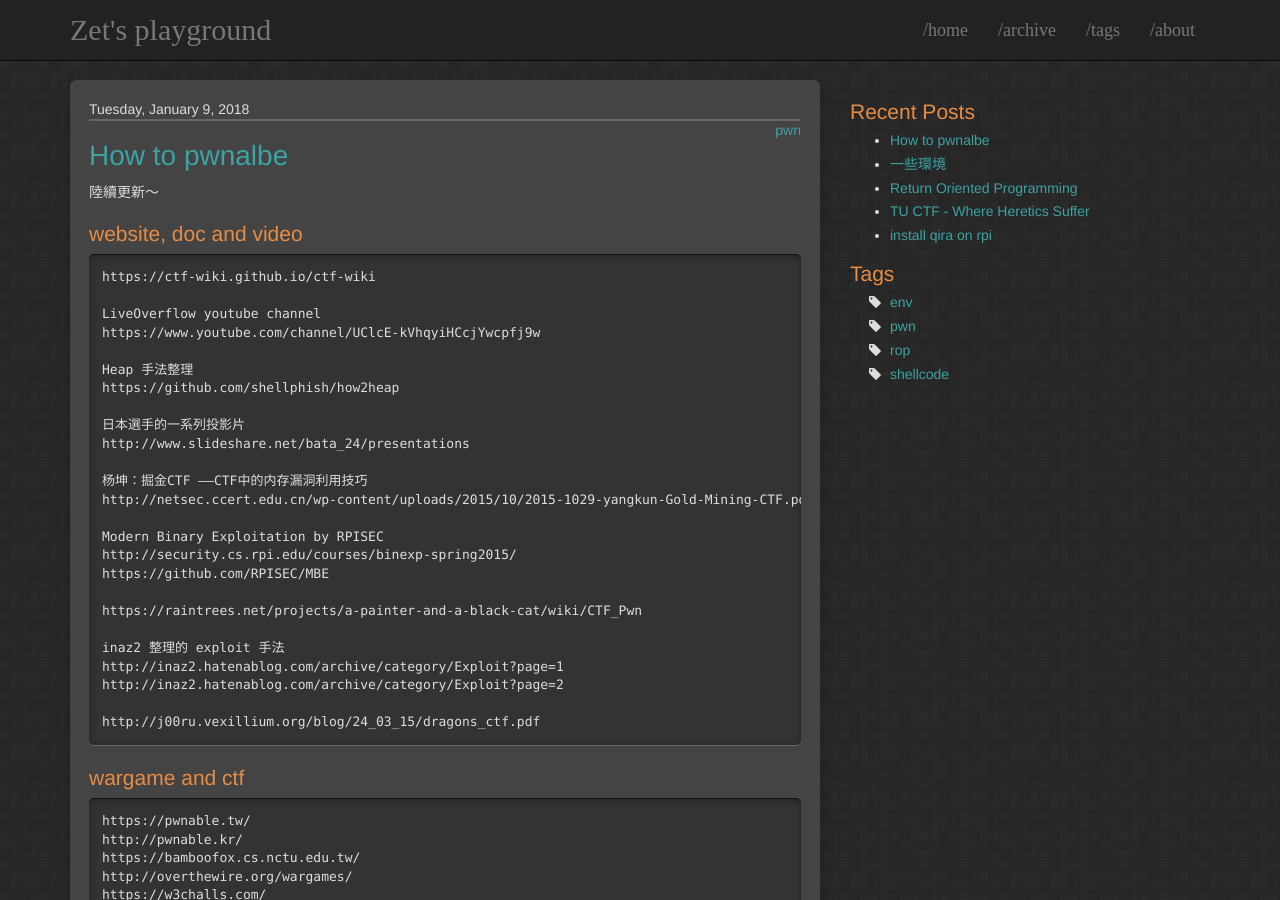
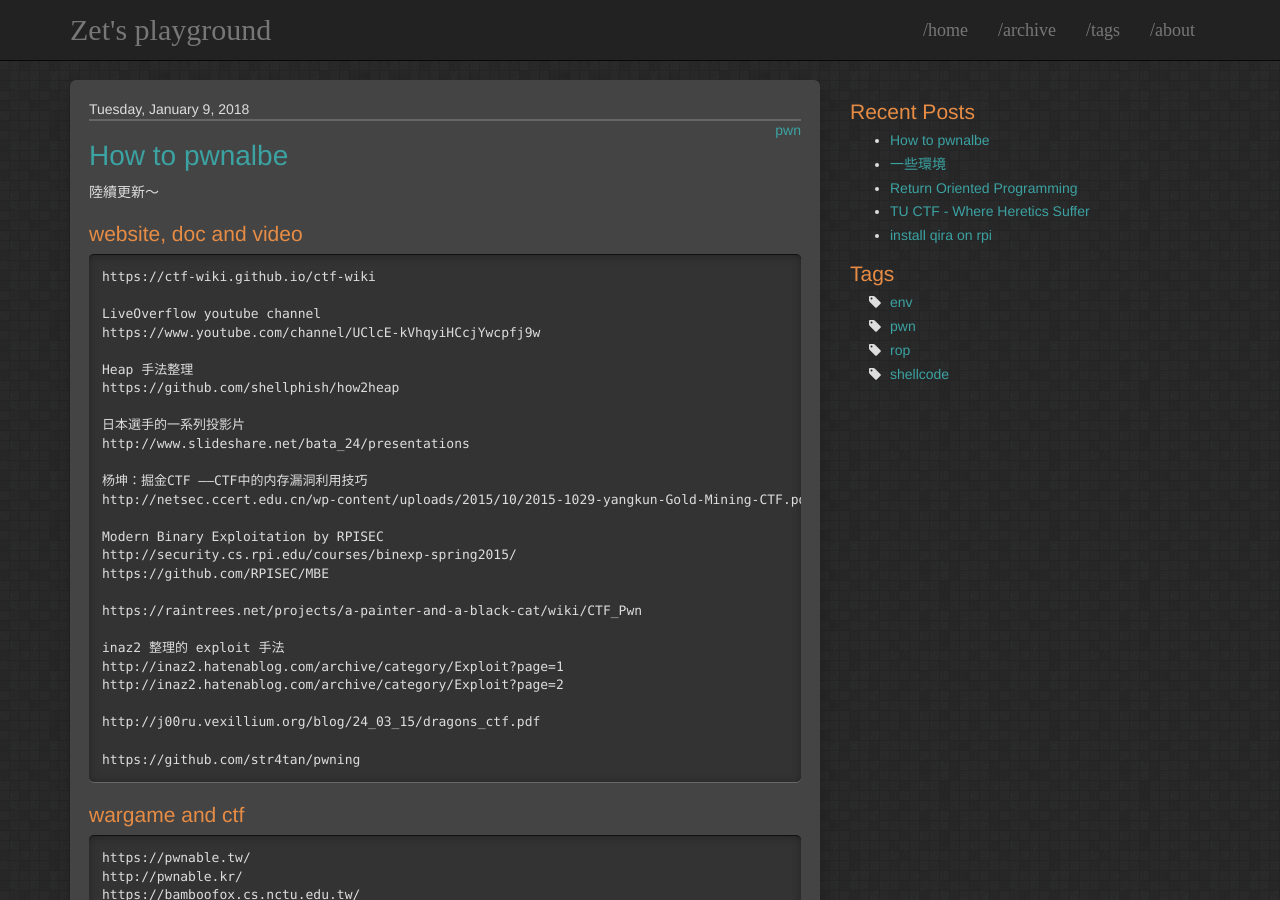
Before and after one commit to zet235/zet235.github.io, a Jekyll site: the page built from _posts/2018-01-09-how-to-pwnable.markdown, in a window 1280 px wide and 900 px high. Built offline with Jekyll 4.4.1, drawn with Linux system fonts in a browser that asks for light colours; comment, search, counter and statistics services are not loaded; part of the change alters nothing that is shown.

Commit message:
Update 2018-01-09-how-to-pwnable.markdown

````diff
--- a/_posts/2018-01-09-how-to-pwnable.markdown
+++ b/_posts/2018-01-09-how-to-pwnable.markdown
@@ -35,6 +35,8 @@ http://inaz2.hatenablog.com/archive/category/Exploit?page=1
 http://inaz2.hatenablog.com/archive/category/Exploit?page=2
 
 http://j00ru.vexillium.org/blog/24_03_15/dragons_ctf.pdf
+
+https://github.com/str4tan/pwning
 ```
 
 
````
